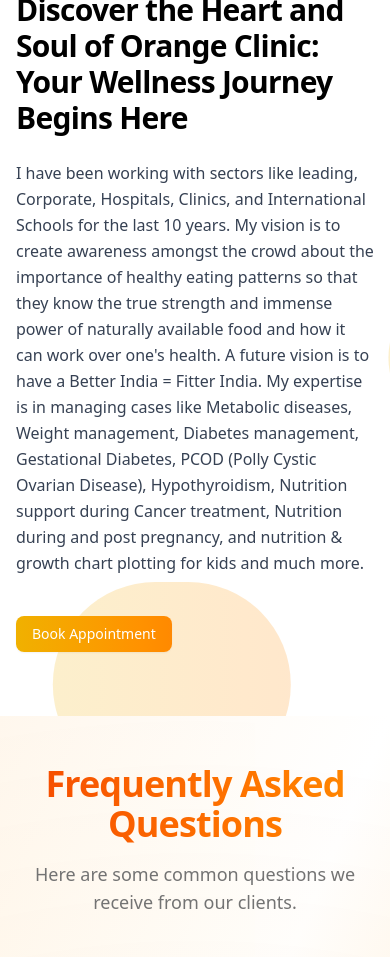
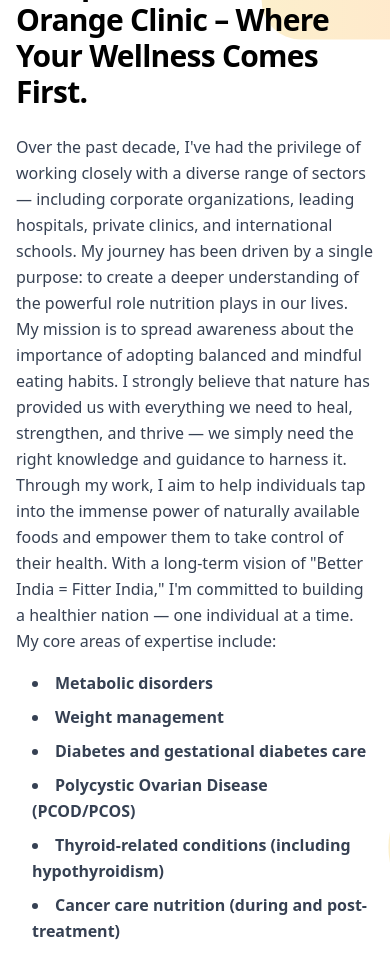
Before and after one commit to punit-mistry/orange-clinic, a Next.js app: page /about in a window 390 px wide. Shown: the part 1040-1997 px from the top of the page. Built offline with nearby package versions, Linux system fonts and the light colour scheme.

Commit message:
Refactor components and update content across various sections; replace AutoDisclaimer with comments, enhance FAQSection with new questions and answers, and update HeroSection with revised text and image. Adjust Navbar and footer links for consistency.

```diff
--- a/app/page.tsx
+++ b/app/page.tsx
@@ -5,7 +5,7 @@ import dynamic from 'next/dynamic'
 
 // Keep HeroSection as static import since it's above the fold
 import HeroSection from '@/components/HomeComponents/HeroSection'
-import { AutoDisclaimer } from '@/components/Disclaimer/auto-disclaimer'
+// import { AutoDisclaimer } from '@/components/Disclaimer/auto-disclaimer'
 
 // Dynamic imports for components below the fold
 const HeaderSection = dynamic(() => import('@/components/HomeComponents/HeaderSection'), {
@@ -47,7 +47,7 @@ const AppPage = () => {
         <InstagramReelsSection />
       </Suspense>
        {/* Auto-show consent disclaimer */}
-      <AutoDisclaimer type="consent" delay={2000} />
+      {/* <AutoDisclaimer type="consent" delay={2000} /> */}
     </main>
   )
 }
--- a/components/AboutComponents/ContactBanner.tsx
+++ b/components/AboutComponents/ContactBanner.tsx
@@ -11,7 +11,7 @@ const ContactBannerSection = () => {
   return (
     <section className="w-full max-w-[95%] shadow-2xl shadow-orange-400 rounded-2xl bg-[url('https://plus.unsplash.com/premium_vector-1689096934387-7c844f44a153?q=80&w=1760&auto=format&fit=crop&ixlib=rb-4.1.0&ixid=M3wxMjA3fDB8MHxwaG90by1wYWdlfHx8fGVufDB8fHx8fA%3D%3D')] bg-cover bg-center relative py-12 md:py-18 px-4 flex flex-col items-start text-black m-4 md:m-[64px]">
       <div className="absolute inset-0 "></div>
-      <div className="w-full px-4 md:p-10 relative z-10 max-w-7xl mx-auto text-black bg-orange-200 rounded-2xl  shadow-2xl">
+      <div className="w-full py-4  px-4 md:p-10 relative z-10 max-w-7xl mx-auto text-black bg-orange-200 rounded-2xl  shadow-2xl">
         <h2 className="text-2xl sm:text-3xl md:text-5xl font-bold mb-4 text-center md:text-left">
           Schedule Your Wellness Appointment Today
         </h2>
--- a/components/AboutComponents/HeroSection.tsx
+++ b/components/AboutComponents/HeroSection.tsx
@@ -67,13 +67,13 @@ export default function HeroSection() {
             animate={{ opacity: 1, x: 0 }}
             transition={{ duration: 0.8 }}
           >
-            <Card className="overflow-hidden border-none shadow-lg bg-orange-400/50">
+            <Card className="overflow-hidden border-none shadow-lg ">
               <CardContent className="p-0">
                 <div className="aspect-square  relative overflow-hidden">
                   <Image
-                    src="/about-hero.png"
+                    src="/profile-pic.jpeg"
                     alt="Orange Clinic Wellness Center"
-                    className="object-cover w-full h-full"
+                    className="object-cover w-full h-full "
                     width={1000}
                     height={1000}
                     priority
@@ -91,7 +91,7 @@ export default function HeroSection() {
             animate={{ opacity: 1, x: 0 }}
             transition={{ duration: 0.8, delay: 0.2 }}
           >
-            <motion.div
+            {/* <motion.div
               className="inline-block"
               whileHover={{
                 rotate: [0, -10, 10, -5, 5, 0],
@@ -101,7 +101,7 @@ export default function HeroSection() {
               <div className="bg-gradient-to-r from-yellow-500 to-orange-400 p-3 rounded-lg inline-block text-white">
                 <Package className="h-6 w-6" />
               </div>
-            </motion.div>
+            </motion.div> */}
 
             <motion.h1
               className="text-3xl md:text-4xl font-bold tracking-tight text-black"
@@ -109,8 +109,8 @@ export default function HeroSection() {
               animate={{ opacity: 1 }}
               transition={{ duration: 0.5, delay: 0.4 }}
             >
-              Discover the Heart and Soul of Orange Clinic: Your Wellness
-              Journey Begins Here
+              Experience Compassionate Care at Orange Clinic – Where Your
+              Wellness Comes First.
             </motion.h1>
 
             <motion.p
@@ -119,18 +119,38 @@ export default function HeroSection() {
               animate={{ opacity: 1 }}
               transition={{ duration: 0.5, delay: 0.6 }}
             >
-              I have been working with sectors like leading, Corporate,
-              Hospitals, Clinics, and International Schools for the last 10
-              years. My vision is to create awareness amongst the crowd about
-              the importance of healthy eating patterns so that they know the
-              true strength and immense power of naturally available food and
-              how it can work over one's health. A future vision is to have a
-              Better India = Fitter India. My expertise is in managing cases
-              like Metabolic diseases, Weight management, Diabetes management,
-              Gestational Diabetes, PCOD (Polly Cystic Ovarian Disease),
-              Hypothyroidism, Nutrition support during Cancer treatment,
-              Nutrition during and post pregnancy, and nutrition & growth chart
-              plotting for kids and much more.
+              Over the past decade, I've had the privilege of working closely
+              with a diverse range of sectors — including corporate
+              organizations, leading hospitals, private clinics, and
+              international schools. My journey has been driven by a single
+              purpose: to create a deeper understanding of the powerful role
+              nutrition plays in our lives. My mission is to spread awareness
+              about the importance of adopting balanced and mindful eating
+              habits. I strongly believe that nature has provided us with
+              everything we need to heal, strengthen, and thrive — we simply
+              need the right knowledge and guidance to harness it. Through my
+              work, I aim to help individuals tap into the immense power of
+              naturally available foods and empower them to take control of
+              their health. With a long-term vision of "Better India = Fitter
+              India," I'm committed to building a healthier nation — one
+              individual at a time. My core areas of expertise include:
+              <ul className="list-disc list-inside space-y-2 mt-4 ml-4  mb-4 font-bold">
+                <li>Metabolic disorders</li>
+                <li>Weight management</li>
+                <li>Diabetes and gestational diabetes care</li>
+                <li>Polycystic Ovarian Disease (PCOD/PCOS)</li>
+                <li>Thyroid-related conditions (including hypothyroidism)</li>
+                <li>Cancer care nutrition (during and post-treatment)</li>
+                <li>Pregnancy and postpartum nutrition</li>
+                <li>Pediatric nutrition and growth tracking</li>
+                <li>Therapeutic diets for lifestyle diseases</li>
+              </ul>
+              My approach combines evidence-based nutritional science with a
+              compassionate, client-centered outlook. Every case is unique — and
+              I make it a priority to customize diet plans that are practical,
+              sustainable, and aligned with each individual's needs, lifestyle,
+              and preferences. Together, let's work towards a healthier, happier
+              you — and a stronger, fitter India.
             </motion.p>
             <motion.div
               className="flex flex-wrap gap-4 pt-4"
--- a/components/AboutComponents/faq-section.tsx
+++ b/components/AboutComponents/faq-section.tsx
@@ -3,40 +3,102 @@
 import { Accordion, AccordionContent, AccordionItem, AccordionTrigger } from "@/components/ui/accordion"
 import { Button } from "../ui/button"
 import { motion, useInView } from "framer-motion"
-import { useRef } from "react"
+import { useRef, useState, useEffect } from "react"
 
 // FAQ data array - can be moved to a separate file or fetched from an API
 const faqData = [
   {
-    question: "What services do you offer?",
+    question: "How to book a session with you?",
     answer:
-      "We offer a range of health and wellness services, including nutritional counseling, physical therapy, and holistic treatments. Our goal is to support your journey to optimal health. Each service is tailored to meet your individual needs.",
+      "Once you have read about my services and selected what exactly you want to go ahead with, you can click the \"Get started\" button and fill out the pre-assessment form. Once I receive the form, I will share payment packages and details on your registered WhatsApp number. Do share the screenshot of payment completion, post which you will get a confirmation message depending on whether you have taken an online or an offline session.",
   },
   {
-    question: "Are your practitioners qualified?",
+    question: "Do you provide a different diet plan for every single day/week?",
     answer:
-      "Our team consists of licensed and experienced professionals in their respective fields. We prioritize ongoing education to ensure we provide the best care possible. Your health is in capable hands.",
+      "I aim to create a lifestyle change, and your 1st session's diet plan contains enough options till your next follow-up. In each follow-up, I try to up your macro & micro-nutrient composition and add options that help you enjoy taste while you are on a health goal. Follow-ups are planned according to the patient's requirements, which can vary between weekly and fortnightly follow-ups.",
   },
   {
-    question: "How can I book?",
+    question: "Do you only recommend a vegetarian meal?",
     answer:
-      "You can easily book an appointment through our website or by calling our clinic directly. We offer flexible scheduling to accommodate your needs. Our friendly staff is here to assist you.",
+      "No, the diet plan is based on the client's food choice, either vegetarian or non-vegetarian. I do not encourage or discourage any of our clients from choosing veg/ non-veg food. Client can be either vegetarian or non-vegetarian, we help them enjoy their food type and achieve their health goal.",
   },
   {
-    question: "What are your hours?",
+    question: "Do you only recommend boiled food?",
     answer:
-      "Our clinic is open Monday through Friday from 9 AM to 6 PM. We also offer weekend appointments upon request. Please check our website for any holiday hours.",
+      "No, it's a myth that to lose weight or achieve a health goal, one must eat only boiled food/non-tasty food.",
   },
   {
-    question: "Do you accept insurance?",
+    question: "Do we get an extension to our subscription?",
     answer:
-      "Yes, we accept a variety of insurance plans. Please contact our office for specific coverage details. We also offer payment plans for those without insurance.",
+      "Ideally, no, as discounts and package models are curated thinking that the client will be consistent and have timely follow-ups. To know more, ask this question during your session.",
+  },
+  {
+    question: "Once a session is confirmed, will I be able to reschedule the appointment to a later date?",
+    answer:
+      "Yes, only if you inform me 12 hours before your scheduled session time.",
+  },
+  {
+    question: "If I have paid for the session and I fail to inform within the 12-hour window, will I be charged?",
+    answer:
+      "If there is no intimation given and you just do not turn up for your session, I am afraid that there will not be any refunds. Please understand that the slot is practically booked at my end, and the session timing was well discussed before booking.",
+  },
+  {
+    question: "Can I pay via credit card?",
+    answer:
+      "Currently, I accept payment only via UPI, bank transfer, and cash.",
+  },
+  {
+    question: "How are your online sessions conducted?",
+    answer:
+      "Once you have selected your session slot and filled the pre-assessment form, you will receive a Google Meet link. 1st session is about 45 minutes long. The diet discussed during this session is emailed to you as a PDF document within 24 hours after your session.",
+  },
+  {
+    question: "How will I receive my diet plan?",
+    answer:
+      "The diet modifications that are discussed during the session will be emailed to your registered email ID within 24 working hours of your session.",
+  },
+  {
+    question: "Do you give a pre-planned diet to everyone?",
+    answer:
+      "No, the diet modifications are curated after knowing your current blood work, eating pattern, and schedule. I believe, for clients to stick to diet & lifestyle change, the diet needs to be relatable with their lifestyle, thus the diet plans are tailor-made. I believe one size does not fit all.",
+  },
+  {
+    question: "Once the subscription ends, how long do we have to follow the diet?",
+    answer:
+      "The prescribed diet modification will be a balanced diet schedule (with plenty of options as you walk through your follow-ups), which should be a long-term change for steady & better health outcomes.",
+  },
+  {
+    question: "Do you conduct international consultations, depending on the food availability locally, based on the respective country?",
+    answer:
+      "Yes, I do. I have successfully consulted individuals who have migrated to the United States, the United Kingdom, Dubai, France, Germany, Italy, etc.",
+  },
+  {
+    question: "Is there a price difference for international consultations?",
+    answer:
+      "Yes, as there is a bit of extra effort required on my end to evaluate the food, package products, and read about the same, the consultation charges are different.",
+  },
+  {
+    question: "Do I need to get my blood work/ test done before every session?",
+    answer:
+      "In your 1st session, we recommend disclosing all your recent blood reports and scans, as your diet regimen can depend on the evaluation of blood parameters. Depending on your case and how old the reports are, we may ask you to repeat selective tests to track your progress.",
   },
 ]
 
 export default function FAQSection() {
   const ref = useRef(null)
   const isInView = useInView(ref, { amount: 0.5 })
+  const [isMobile, setIsMobile] = useState(false)
+
+  useEffect(() => {
+    const checkScreenSize = () => {
+      setIsMobile(window.innerWidth < 768)
+    }
+
+    checkScreenSize()
+    window.addEventListener('resize', checkScreenSize)
+
+    return () => window.removeEventListener('resize', checkScreenSize)
+  }, [])
 
   return (
     <section ref={ref} className="w-full py-12 md:py-16 lg:py-20 min-h-screen relative overflow-hidden">
@@ -47,8 +109,8 @@ export default function FAQSection() {
 
       <div className="container px-4 md:px-6 mx-auto max-w-4xl relative">
         <motion.div
-          initial={{ opacity: 0, y: 20 }}
-          animate={isInView ? { opacity: 1, y: 0 } : { opacity: 0, y: 20 }}
+          initial={isMobile ? false : { opacity: 0, y: 20 }}
+          animate={isMobile ? false : (isInView ? { opacity: 1, y: 0 } : false)}
           transition={{ duration: 0.5 }}
           className="text-center mb-12"
         >
@@ -62,8 +124,8 @@ export default function FAQSection() {
           {faqData.map((faq, index) => (
             <motion.div
               key={index}
-              initial={{ opacity: 0, y: 20 }}
-              animate={isInView ? { opacity: 1, y: 0 } : { opacity: 0, y: 20 }}
+              initial={isMobile ? false : { opacity: 0, y: 20 }}
+              animate={isMobile ? false : (isInView ? { opacity: 1, y: 0 } : false)}
               transition={{ duration: 0.5, delay: index * 0.1 }}
             >
               <AccordionItem
@@ -82,8 +144,8 @@ export default function FAQSection() {
         </Accordion>
 
         <motion.div
-          initial={{ opacity: 0, y: 20 }}
-          animate={isInView ? { opacity: 1, y: 0 } : { opacity: 0, y: 20 }}
+          initial={isMobile ? false : { opacity: 0, y: 20 }}
+          animate={isMobile ? false : (isInView ? { opacity: 1, y: 0 } : false)}
           transition={{ duration: 0.5, delay: 0.5 }}
           className="py-12 flex items-center justify-center flex-col gap-4 bg-white/30 dark:bg-gray-800/30 rounded-2xl backdrop-blur-sm mt-12"
         >
--- a/components/HomeComponents/ClientFeedback.tsx
+++ b/components/HomeComponents/ClientFeedback.tsx
@@ -42,9 +42,9 @@ const GoogleIcon = () => (
   </svg>
 );
 
-// Human avatar images - using placeholder service for realistic avatars
+// Human avatar images - using a more positive and suitable avatar service
 const getAvatarUrl = (seed: string) =>
-  `https://api.dicebear.com/7.x/avataaars/svg?seed=${seed}&backgroundColor=b6e3f4,c0aede,d1d4f9,ffd5dc,ffdfbf`;
+  `https://api.dicebear.com/7.x/personas/svg?seed=${seed}&backgroundColor=ffdfbf,ffd5dc,b6e3f4,c0aede&mood=happy&style=circle`;
 
 // Memoize the TestimonialCard component
 const TestimonialCard = React.memo(
--- a/components/NavBar.tsx
+++ b/components/NavBar.tsx
@@ -58,7 +58,7 @@ function Navbar({ className }: { className?: string }) {
 
       <div
         className={cn(
-          "fixed top-10 inset-x-0 max-w-2xl mx-auto z-50 transition-all duration-300 rounded-full font-semibold hover:shadow-2xl text-clip cursor-pointer",
+          "fixed top-10 inset-x-0 max-w-md mx-auto z-50 transition-all duration-300 rounded-full font-semibold hover:shadow-2xl text-clip cursor-pointer",
           scrolled
             ? "md:shadow-lg md:backdrop-blur md:border"
             : "bg-transparent",
@@ -87,7 +87,7 @@ function Navbar({ className }: { className?: string }) {
                 pathname === "/about" ? "text-orange-500" : "text-foreground hover:text-foreground"
               )}
             >
-              About
+              About Me
             </Link>
             <Link
               href="/services"
@@ -105,7 +105,7 @@ function Navbar({ className }: { className?: string }) {
                 pathname === "/recommendation" ? "text-orange-500" : "text-foreground hover:text-foreground"
               )}
             >
-              Recommendation Products
+              Recommendation
             </Link>
           </div>
         </div>
--- a/components/ServicesComponents/services-page.tsx
+++ b/components/ServicesComponents/services-page.tsx
@@ -54,7 +54,7 @@ export default function ServicesPage() {
       </motion.div>
 
       {/* Search bar */}
-      <div className="relative max-w-md mx-auto mb-8">
+      {/* <div className="relative max-w-md mx-auto mb-8">
         <div className="absolute inset-y-0 left-0 pl-3 flex items-center pointer-events-none">
           <Search className="h-5 w-5 text-gray-400" />
         </div>
@@ -65,7 +65,7 @@ export default function ServicesPage() {
           value={searchQuery}
           onChange={(e) => setSearchQuery(e.target.value)}
         />
-      </div>
+      </div> */}
 
       <Tabs defaultValue="corporate" className="w-full" value={activeTab} onValueChange={setActiveTab}>
         <TabsList className="w-full max-w-md mx-auto mb-8 grid grid-cols-2">
```
Also changed, not shown: app/about/page.tsx (+4 -4 lines), components/animated-footer.tsx (+5 -5 lines), components/recommendation/RecommendationFaq.tsx (+30 -10 lines), components/recommendation/RecommendationProducts.tsx (+25 -25 lines).
